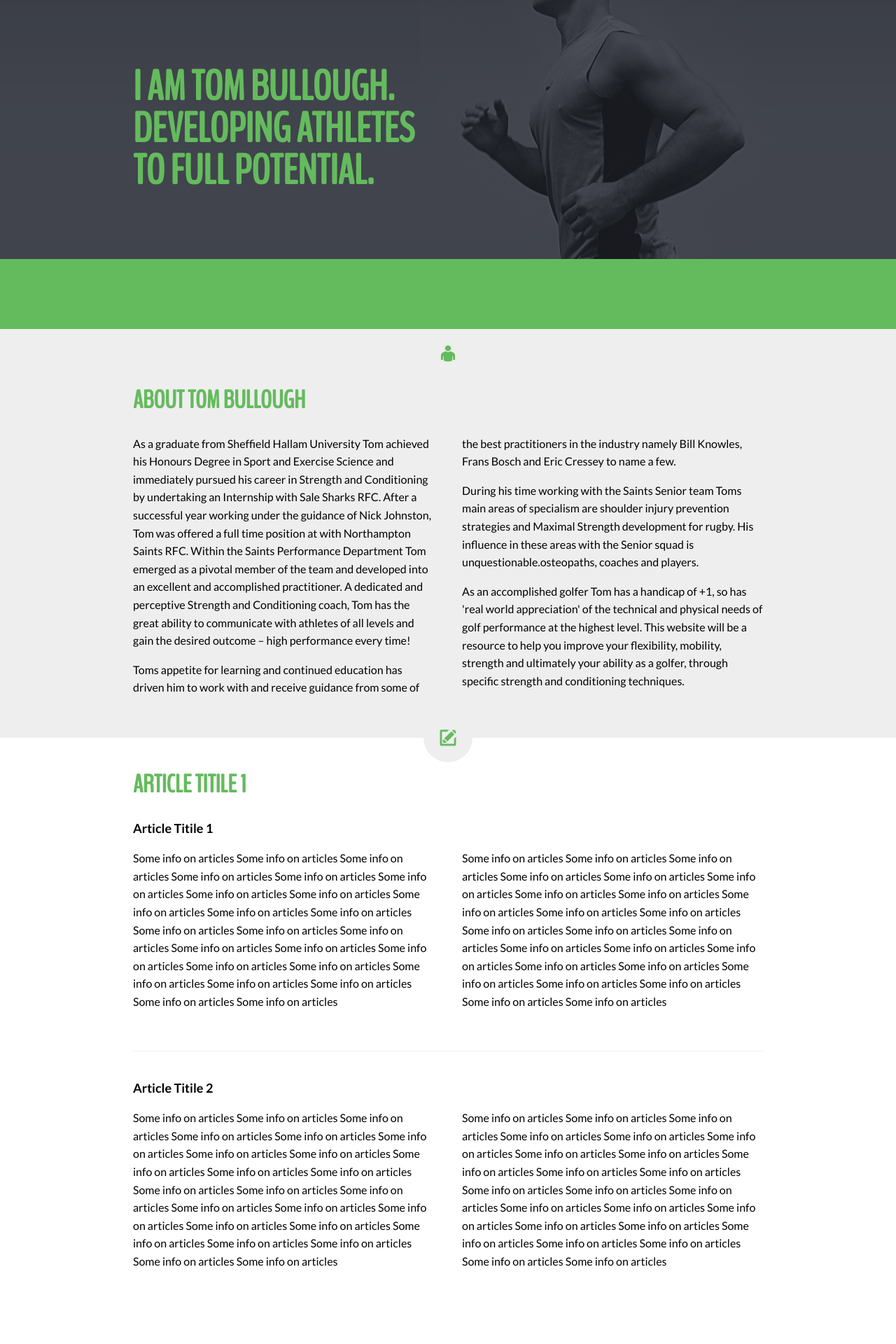
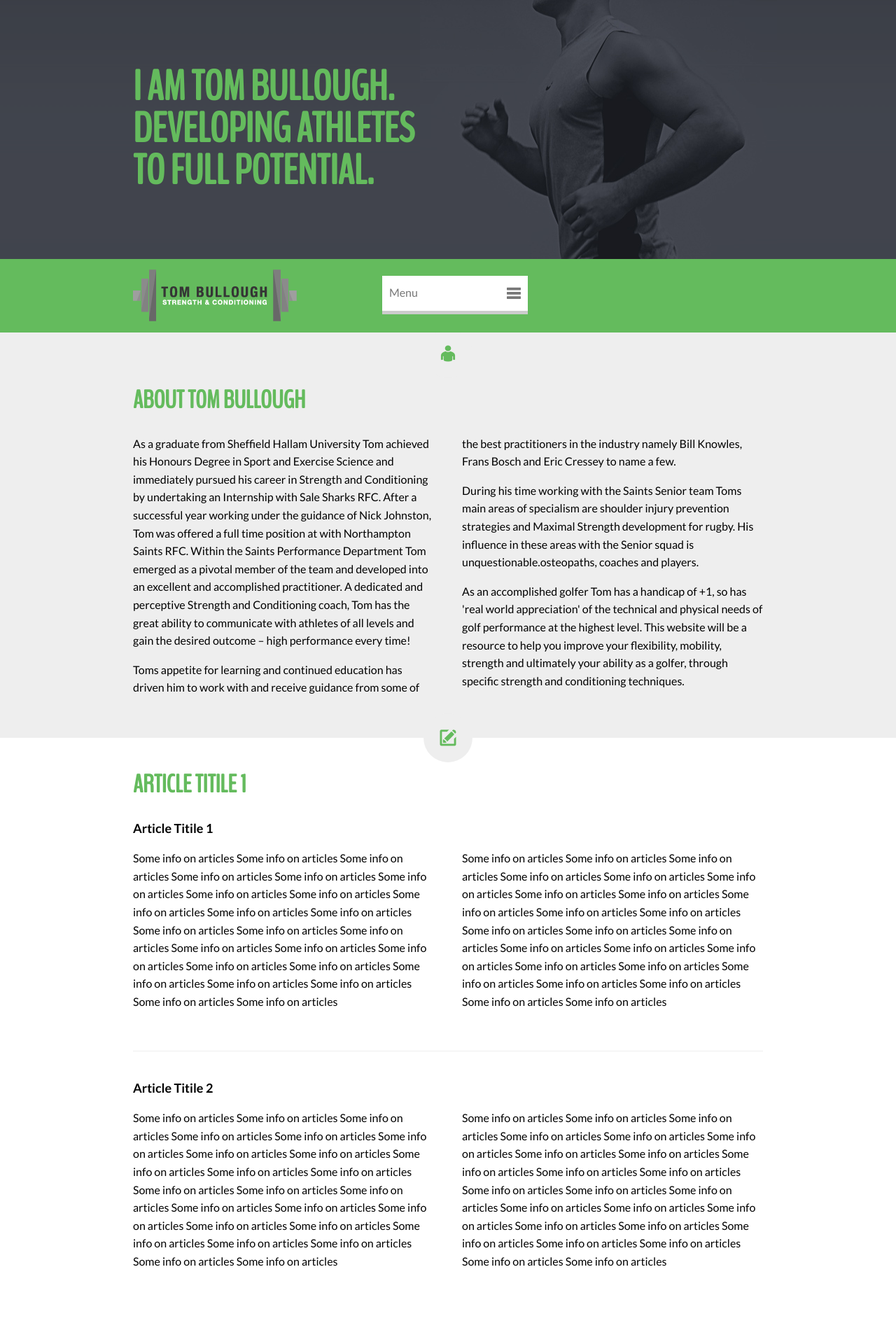
Before and after one commit to tbullough/tbullough.github.io, a Jekyll site: the page built from index.html, in a window 1280 px wide. Shown: the top 1920 px of the page at 70% size. Built offline with Jekyll 4.4.1, drawn with Linux system fonts in a browser that asks for light colours; Markdown is read by kramdown in place of the engine named in the settings.

Commit message:
Responsive menu

```diff
--- a/css/tombullough.css
+++ b/css/tombullough.css
@@ -88,7 +88,9 @@
 	max-width: 900px;
 }
 
-
+#navigation .container {
+	padding: 15px 20px;
+}
 
 
 
@@ -113,6 +115,7 @@
 #background {
 	background: #40444C url('../img/backgroundTile.png') repeat-x;
 	height: 370px;
+	overflow: hidden;
 	position: fixed;
 	top: 0;
 	width: 100%;
@@ -155,11 +158,118 @@
 */
 
 #navigation {
-	background-color: #64BB5D;
+	background-color: transparent;
 	height: 100px;
 	top: 370px;
 	position: relative;
 	z-index: 2;
+}
+
+#logo {
+	display: block;
+	left: 20px;
+	position: absolute;
+	top: 15px;
+}
+
+#menu {
+	background-color: #FFF;
+	border-bottom: 5px solid #CCC;
+	color: #777;
+	cursor: pointer;
+	display: block;
+	left: 40%;
+	padding: 12px 10px 12px 10px;
+	position: absolute;
+	top: 24px;
+	width: 20%;
+}
+
+#menu span {
+	float: right;
+	font-size: 20px;
+	padding: 0 0 0 10px;
+}
+
+#navigation .greenBand {
+	background-color: #64BB5D;
+	height: 100px;
+	width: 100%;
+}
+
+.menuBand {
+	background-color: #FFF;
+	border-bottom: 5px solid #64BB5D;
+	height: 0;
+	overflow: hidden;
+	position: relative;
+	top: 0;
+
+	-webkit-transition: height 0.3s ease-in;
+	-moz-transition: height 0.3s ease-in;
+	-o-transition: height 0.3s ease-in;
+	transition: height 0.3s ease-in;
+}
+
+.openMenu .menuBand {
+	height: 137px;
+}
+
+.menuBand a {
+	background-color: #EEE;
+	border-bottom: 5px solid #CCC;
+	color: #777;
+	display: block;
+	float: left;
+	font-size: 14px;
+	height: 20px;
+	line-height: 20px;
+	margin: 0 1.3% 12px 0;
+	padding: 12px 1.5%;
+	text-decoration: none;
+	text-transform: uppercase;
+	width: 21%;
+}
+
+.menuBand a span {
+	float: right;
+	font-size: 20px;
+	padding: 0 0 0 10px;
+}
+
+@media only screen and (max-width : 900px) {
+	.menuBand a span {
+		display: none;
+	}
+}
+
+@media only screen and (max-width : 780px) {
+	.menuBand a {
+		font-size: 80%;
+	}
+}
+
+@media only screen and (max-width : 500px) {
+	.menuBand a {
+		margin: 0 4% 12px 0;
+		width: 45%;
+	}
+
+	.menuBand .second {
+		margin: 0 0 12px;
+	}
+
+	.openMenu .menuBand {
+		height: 262px;
+	}
+}
+
+.menuBand .fourth {
+	margin: 0 0 12px;
+}
+
+.menuBand a:hover {
+	color: #333;
 }
 
 @media only screen and (max-width : 640px) {
--- a/index.html
+++ b/index.html
@@ -35,6 +35,37 @@
 		</div>
 
 		<div id="navigation">
+
+			<div class="greenBand">
+
+				<div class="container">
+
+					<div id="logo">
+						<img src="img/tomBullough.png" />
+					</div>
+
+					<div id="menu">Menu <span class="fui-list"></span></div>
+
+				</div>
+
+			</div>
+
+			<div class="menuBand">
+
+				<div class="container">
+
+					<a href="#about">About <span class="fui-user"></span></a>
+					<a href="#articles" class="second">Articles <span class="fui-new"></span></a>
+					<a href="#testimonials">Testimonials <span class="fui-chat"></span></a>
+					<a href="#services" class="fourth second">Services <span class="fui-cmd"></span></a>
+					<a href="#video">Video <span class="fui-video"></span></a>
+					<a href="#shop" class="second">Shop <span class="fui-lock"></span></a>
+					<a href="#contact">Contact <span class="fui-location"></span></a>
+					<a href="#" class="fourth second">Coming Soon <span class="fui-time"></span></a>
+
+				</div>
+
+			</div>
 
 		</div>
 
@@ -171,10 +202,17 @@
 			// StickyPanel
 	        $().ready(function () {
 	            var stickyPanelOptions = {
-	                afterDetachCSSClass: "",
+	                afterDetachCSSClass: "sticky",
 	                savePanelSpace: true
 	            };
 	            $("#navigation").stickyPanel(stickyPanelOptions);
+	        });
+	    </script>
+
+		<script type="text/javascript">
+			// Menu
+	        $('#menu').on('click', function () {
+	        	$('#navigation').toggleClass('openMenu');
 	        });
 	    </script>
 
```
Also changed, not shown: img/tomBullough.png (added), 3 other files.
